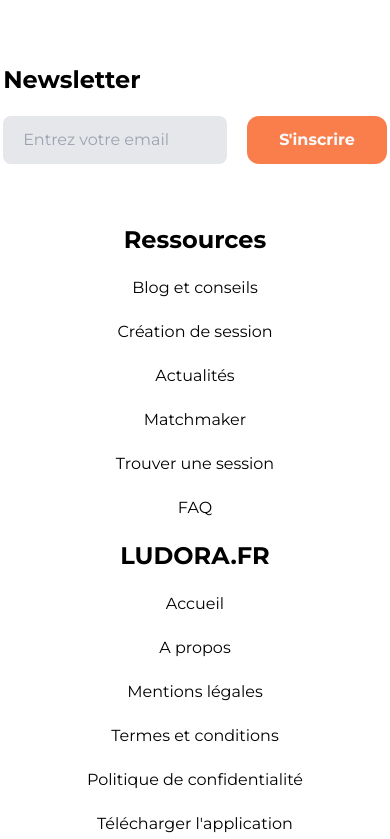
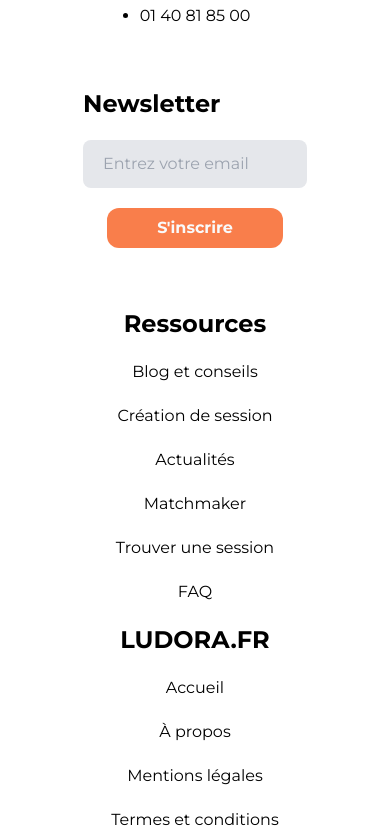
Before and after one commit to amir-398/Lean-startup-website, a Next.js app: page / in a window 390 px wide. Shown: the part 7605-8444 px from the top of the page. Built offline with nearby package versions, Linux system fonts and the light colour scheme.

Commit message:
✨ Ajout de la configuration Firebase et intégration du formulaire d'inscription à la newsletter avec validation

```diff
--- a/app/components/Footer.tsx
+++ b/app/components/Footer.tsx
@@ -1,14 +1,53 @@
+"use client";
+
+import { db } from "@/firebase.config";
+import { addDoc, collection } from "firebase/firestore";
+import { ErrorMessage, Field, Form, Formik } from "formik";
 import Image from "next/image";
 import Link from "next/link";
+import { CSSProperties, useState } from "react";
 import { AiFillTikTok } from "react-icons/ai";
 import { BsTwitterX } from "react-icons/bs";
 import { FaFacebook, FaInstagram } from "react-icons/fa";
+import ClipLoader from "react-spinners/ClipLoader";
+import * as yup from "yup";
 import logo from "../../public/logo.svg";
+const override: CSSProperties = {
+  display: "block",
+  margin: "0 auto",
+  borderColor: "white",
+};
+// Validation Schema pour Yup
+const validationSchema = yup.object().shape({
+  email: yup
+    .string()
+    .email("Veuillez entrer un email valide")
+    .required("L'email est obligatoire"),
+});
+
 export default function Footer() {
+  const [loading, setLoading] = useState(false);
+  const submitBtn = async (
+    values: { email: string },
+    { resetForm }: { resetForm: () => void }
+  ) => {
+    setLoading(true);
+    try {
+      await addDoc(collection(db, "emails"), { email: values.email });
+      alert("Email envoyé avec succès !");
+      resetForm(); // Réinitialiser le formulaire
+    } catch (error) {
+      console.error("Erreur lors de l'enregistrement :", error);
+      alert("Erreur lors de l'enregistrement.");
+    } finally {
+      setLoading(false);
+    }
+  };
+
   return (
     <div className="px-20 py-10">
       <div className="flex sm:flex-row items-center flex-col gap-5">
-        {/* left component*/}
+        {/* Left Component */}
         <div className="flex flex-1 flex-col justify-between items-center sm:items-start gap-5">
           <div className="flex items-center gap-2">
             <Image src={logo} alt="Ludora logo" width={50} />
@@ -24,23 +63,48 @@
           </div>
           <div className="flex flex-col gap-5 my-10">
             <h2 className="font-bold text-2xl">Newsletter</h2>
-            <div className="flex gap-5">
-              <input
-                type="email"
-                placeholder="Entrez votre email"
-                className="bg-gray-200 sm:w-72 w-56 sm:py-5 rounded-lg pl-5 outline-orange py-3 "
-              />
-              <Link
-                href="/form"
-                className="bg-orange rounded-xl px-8 py-2 text-gray-50 font-bold flex items-center justify-center"
-              >
-                S&apos;inscrire
-              </Link>
-            </div>
+            <Formik
+              initialValues={{ email: "" }}
+              validationSchema={validationSchema}
+              onSubmit={submitBtn}
+            >
+              {({ isSubmitting }) => (
+                <Form className="flex gap-5 flex-col sm:flex-row items-center">
+                  <div>
+                    <Field
+                      type="email"
+                      name="email"
+                      placeholder="Entrez votre email"
+                      className="bg-gray-200 sm:w-72 w-56 sm:py-5 rounded-lg pl-5 outline-orange py-3"
+                    />
+                    <ErrorMessage
+                      name="email"
+                      component="div"
+                      className="text-red-500 text-sm mt-1"
+                    />
+                  </div>
+                  <button
+                    type="submit"
+                    className="bg-orange rounded-xl w-44 py-2 text-gray-50 font-bold flex items-center justify-center cursor-pointer"
+                    disabled={isSubmitting}
+                  >
+                    {!loading && "S'inscrire"}
+                    <ClipLoader
+                      color="#fff"
+                      loading={loading}
+                      cssOverride={override}
+                      size={30}
+                      aria-label="Loading Spinner"
+                      data-testid="loader"
+                    />
+                  </button>
+                </Form>
+              )}
+            </Formik>
           </div>
         </div>
-        {/* right component*/}
-        <div className="flex flex-1  flex-col gap-5 items-center sm:items-end">
+        {/* Right Component */}
+        <div className="flex flex-1 flex-col gap-5 items-center sm:items-end">
           <h2 className="font-bold text-2xl">Ressources</h2>
           <Link href="/">Blog et conseils</Link>
           <Link href="/about">Création de session</Link>
@@ -49,19 +113,16 @@
           <Link href="/contact">Trouver une session</Link>
           <Link href="/contact">FAQ</Link>
         </div>
-
-        {/* -----------------------------------------*/}
-        {/* center component*/}
+        {/* Center Component */}
         <div className="flex flex-1 flex-col gap-5 items-center sm:items-end">
           <h2 className="font-bold text-2xl">LUDORA.FR</h2>
           <Link href="/">Accueil</Link>
-          <Link href="/about">A propos</Link>
+          <Link href="/about">À propos</Link>
           <Link href="/contact">Mentions légales</Link>
           <Link href="/contact">Termes et conditions</Link>
           <Link href="/contact">Politique de confidentialité</Link>
           <Link href="/contact">Télécharger l&apos;application</Link>
         </div>
-        {/* -----------------------------------------*/}
       </div>
       <div className="w-full h-0.5 bg-gray-200 sm:my-0 my-5"></div>
       <div className="flex justify-between items-center w-full sm:mt-5 sm:flex-row flex-col gap-4">
@@ -69,7 +130,7 @@
           <div className="flex justify-center items-center rounded-full border-2 size-10">
             <p className="text-grey">C</p>
           </div>
-          <p className="text-grey">2024 LUDORA, Inc. Tous droits reservés.</p>
+          <p className="text-grey">2024 LUDORA, Inc. Tous droits réservés.</p>
         </div>
         <div className="flex items-center gap-2">
           <FaFacebook size={30} />
--- /dev/null
+++ b/firebase.config.ts
@@ -0,0 +1,20 @@
+// Import the functions you need from the SDKs you need
+import { initializeApp } from "firebase/app";
+import { getFirestore } from "firebase/firestore";
+// TODO: Add SDKs for Firebase products that you want to use
+// https://firebase.google.com/docs/web/setup#available-libraries
+
+// Your web app's Firebase configuration
+const firebaseConfig = {
+  apiKey: "AIzaSyDyEWOp9k4mragJLcMZIMTW1TeUFJy1GE4",
+  authDomain: "ludora-4e101.firebaseapp.com",
+  projectId: "ludora-4e101",
+  storageBucket: "ludora-4e101.firebasestorage.app",
+  messagingSenderId: "395620267239",
+  appId: "1:395620267239:web:1338ee8be2c9f770699e42",
+};
+
+// Initialize Firebase
+const app = initializeApp(firebaseConfig);
+
+export const db = getFirestore(app);
--- a/package.json
+++ b/package.json
@@ -12,13 +12,17 @@
     "@radix-ui/react-accordion": "^1.2.2",
     "class-variance-authority": "^0.7.1",
     "clsx": "^2.1.1",
+    "firebase": "^11.1.0",
+    "formik": "^2.4.6",
     "lucide-react": "^0.468.0",
     "next": "15.1.0",
     "react": "^19.0.0",
     "react-dom": "^19.0.0",
     "react-icons": "^5.4.0",
+    "react-spinners": "^0.15.0",
     "tailwind-merge": "^2.5.5",
-    "tailwindcss-animate": "^1.0.7"
+    "tailwindcss-animate": "^1.0.7",
+    "yup": "^1.6.1"
   },
   "devDependencies": {
     "@eslint/eslintrc": "^3",
```
Also changed, not shown: 1 other file (tests, documents, lock files or other folders).
